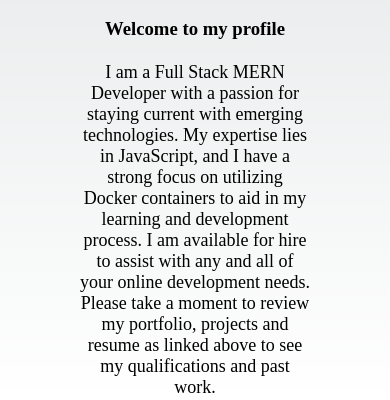
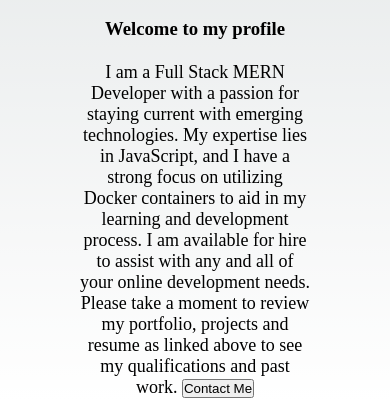
Before and after one commit to jesustellor/NewResume, a Next.js app: page / in a window 390 px wide. Shown: the part 444-844 px from the top of the page. Built offline with nearby package versions, Linux system fonts and the light colour scheme.

Commit message:
media query iframes adjust

```diff
--- a/pages/index.js
+++ b/pages/index.js
@@ -124,7 +124,7 @@
           learning and development process. I am available for hire to assist
           with any and all of your online development needs. Please take a
           moment to review my portfolio, projects and resume as linked above to
-          see my qualifications and past work.
+          see my qualifications and past work. <button>Contact Me</button>
         </p>
       </section>
     </section>
--- a/styles/Home.module.css
+++ b/styles/Home.module.css
@@ -157,12 +157,10 @@
   }
 
   .iframePomodoroSite {
-    height: 45vh;
     width: 80vw;
   }
 
   .iframeCalculatorSite {
-    height: 90vh;
     width: 80vw;
   }
 
```
